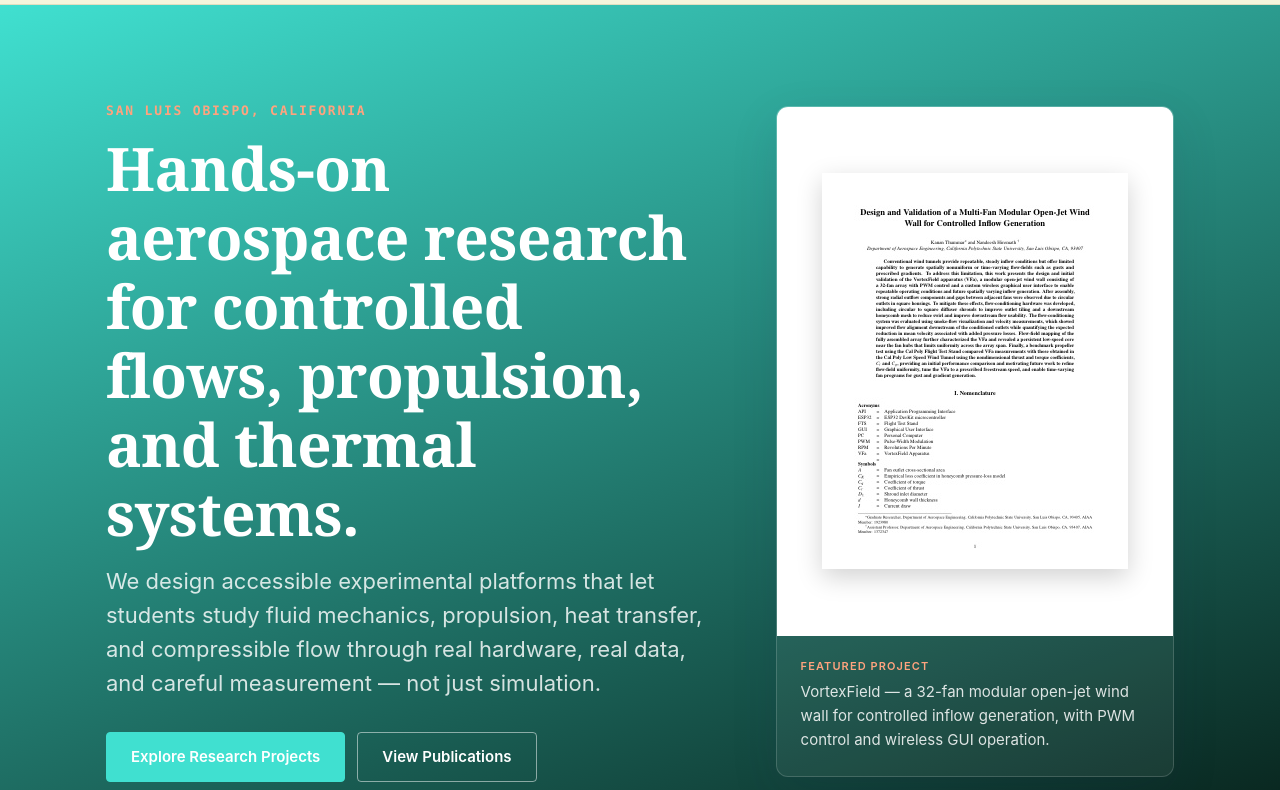
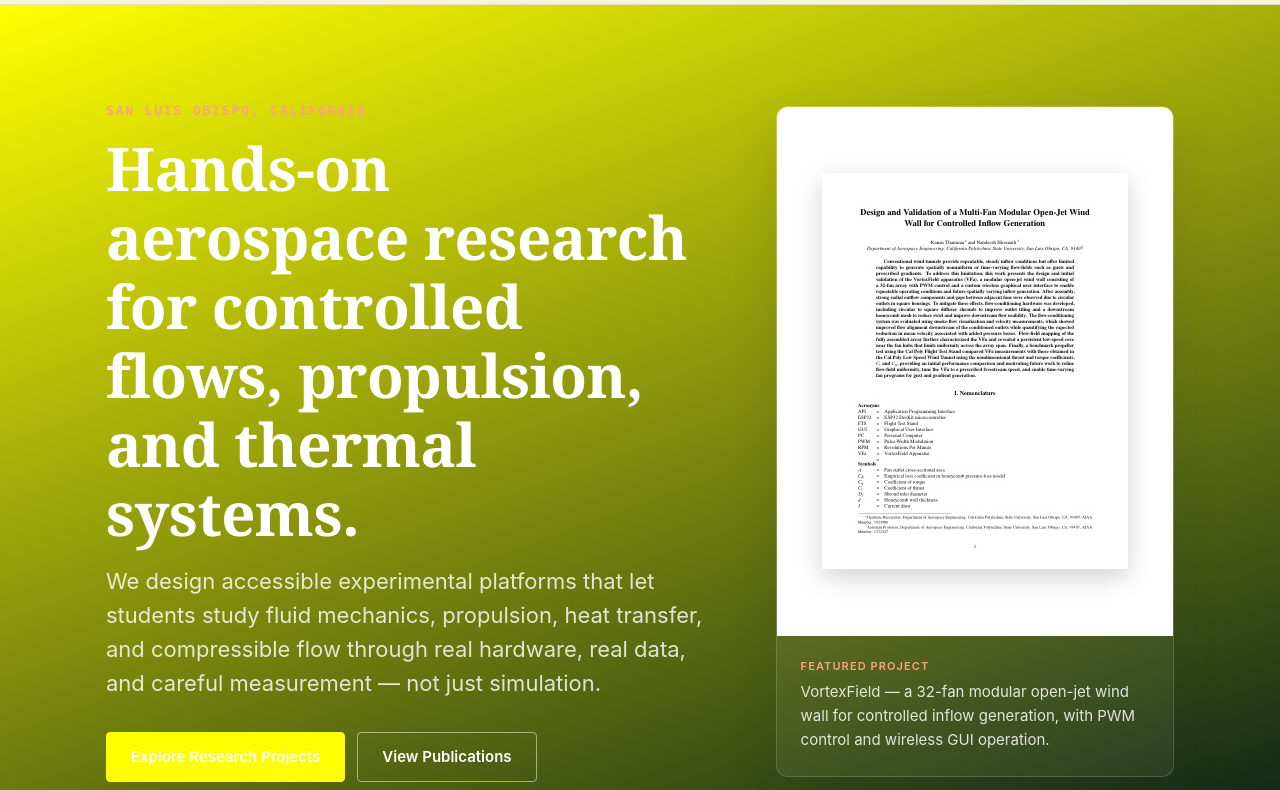
Before and after one commit to Natejg24/calpoly-aero-research, a plain HTML site: page index.html in a window 1280 px wide. Shown: the part 71-861 px from the top of the page. Drawn offline with Linux system fonts and the light colour scheme.

Commit message:
Change primary color from teal to yellow

```diff
--- a/css/style.css
+++ b/css/style.css
@@ -34,7 +34,7 @@
 --------------------------------------------------------------------- */
 :root {
   /* --- Brand colors (turquoise / cream / coral, deep indigo navy for contrast) --- */
-  --color-primary-900: #40E0D0;   /* dominant dark teal — headers, footer, buttons */
+  --color-primary-900: #FFFF00;   /* dominant dark teal — headers, footer, buttons */
   --color-primary-700: #0E6D66;   /* primary teal — links, accents */
   --color-primary-600: #12897F;   /* hover state */
   --color-brand-500: #30D5C8;     /* literal bright turquoise — decorative/non-text use only */
```
